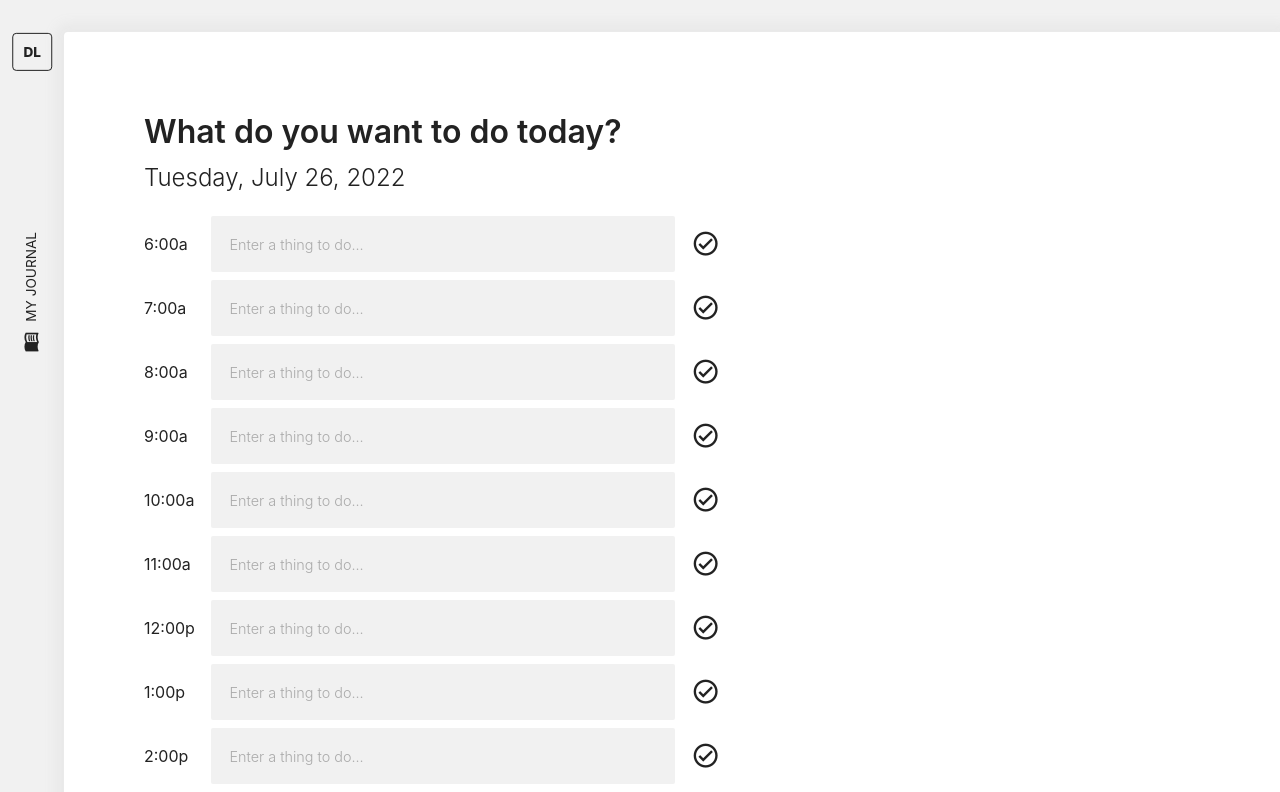
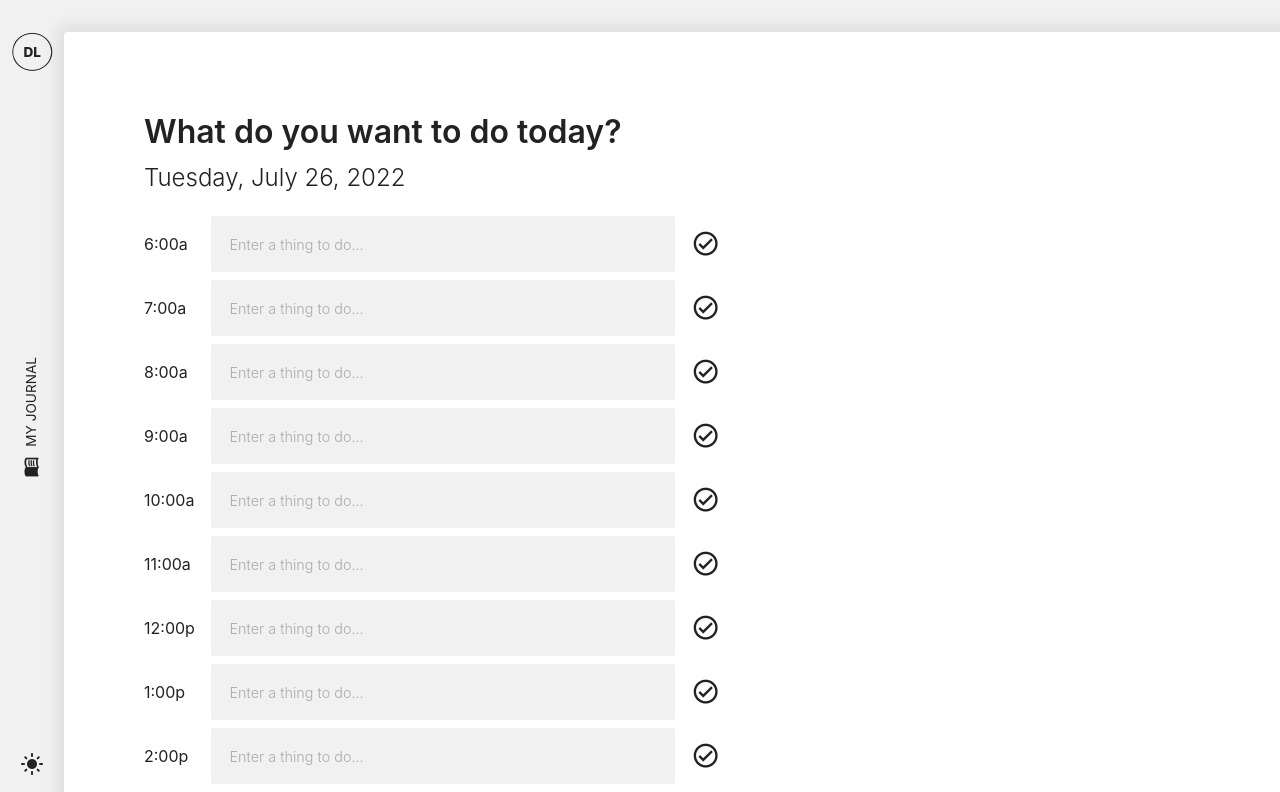
Before and after one commit to igdaloff/daylist, a Next.js app: page / in a window 1280 px wide. Shown: the top 792 px of the page. Built offline with nearby package versions, Linux system fonts and the light colour scheme.

Commit message:
dark mode toggle and cleanup mobile nav styles to use flexbox

```diff
--- a/components/Layout.js
+++ b/components/Layout.js
@@ -1,15 +1,23 @@
 import Nav from "./Nav";
+import { useState } from 'react'
 
 const Layout = ({ children }) => {
+
+  const [theme, setTheme] = useState('lightMode');
+
+  const toggleTheme = () => {
+    setTheme(theme === 'lightMode' ? 'darkMode' : 'lightMode')
+  }
+
   return (
-    <>
-      <Nav />
+    <div className={`theme ${theme}`}>
+      <Nav toggleTheme={toggleTheme} theme={theme} />
       <div className="content">
         <div className="content-inner">
           { children }
         </div>
       </div>
-    </>
+    </div>
    );
 }
 
--- a/components/Nav.js
+++ b/components/Nav.js
@@ -1,13 +1,14 @@
 import Link from 'next/link'
 
-const Nav = () => {
+const Nav = (props) => {
+
   return (
     <nav>
       <Link href="/"><a className="logo">DL</a></Link>
       <Link href="/days">
         <a className="journal-nav-link"><span className="material-icons-outlined">menu_book</span>My Journal</a>
       </Link>
-
+      <span className="themeToggle material-icons" onClick={props.toggleTheme}>{props.theme === 'lightMode' ? 'light_mode' : 'nightlight'}</span>
       {/* <Link href="/about"><a>About </a></Link> */}
     </nav>
    );
--- a/pages/_document.js
+++ b/pages/_document.js
@@ -1,11 +1,13 @@
-import Document, { Html, Head, Main, NextScript } from 'next/document'
+import { Html, Head, Main, NextScript } from 'next/document'
 
-class MyDocument extends Document {
-  render() {
+export default function Document() {
+
   return (
     <Html lang="en">
       <Head>
         <link href="https://fonts.googleapis.com/icon?family=Material+Icons+Outlined"
+        rel="stylesheet"></link>
+        <link href="https://fonts.googleapis.com/icon?family=Material+Icons"
       rel="stylesheet"></link>
       </Head>
       <body>
@@ -15,6 +17,3 @@ class MyDocument extends Document {
     </Html>
   )
 }
-}
-
-export default MyDocument
--- a/styles/Plan.module.scss
+++ b/styles/Plan.module.scss
@@ -1,7 +1,7 @@
 @import "variables.module.scss";
 
 .planForm{
-  margin-bottom: var(--space-10);
+  margin-bottom: var(--space-8);
   max-width: 36em;
 }
 
--- a/styles/index.scss
+++ b/styles/index.scss
@@ -6,12 +6,23 @@ body{
   margin: 0;
   font-family: -apple-system, BlinkMacSystemFont, Segoe UI, Roboto, Oxygen,
     Ubuntu, Cantarell, Fira Sans, Droid Sans, Helvetica Neue, sans-serif;
-  color: $black;
-  background: $light-grey;
 
   @media (max-width: 600px) {
     font-size: 95%;
   }
+}
+
+.theme{
+  overflow: auto;
+}
+.darkMode{
+  color: white;
+  background: $black;
+}
+
+.lightMode{
+  color: $black;
+  background: $light-grey;
 }
 
 a{
@@ -35,11 +46,15 @@ li, ul{
   margin: 0 var(--space-3) var(--space-3);
   box-shadow: 0px 0px 13px 8px rgba(158,158,158,0.1);
 
+  .darkMode &{
+    background-color: $black;
+  }
+
   @media (min-width: $small) {
     min-height: 100vw;
     margin: var(--space-5) 0 0 var(--space-7);
     padding: var(--space-8);
-    box-shadow: 0px 0px 13px 8px rgba(158,158,158,0.1);
+    box-shadow: 0px 0px 13px 8px rgba(158,158,158,0.2);
     border-radius: 4px 0 0 0;
   }
 }
@@ -59,15 +74,30 @@ h2{
 nav{
   display: flex;
   align-items: center;
-  padding: var(--space-2) var(--space-3);
+  padding: var(--space-2) 0;
   justify-content: space-between;
 
-  @media (min-width: $small) {
+  @media (min-width: $small){
     position: fixed;
+    width: calc(100vh - var(--space-5));
+    height: var(--space-7);
+    top: var(--space-5);
     transform: rotate(270deg) translateX(-100%);
     transform-origin: top left;
-    width: 100vh;
-    height: var(--space-7);
+    flex-direction: row-reverse;
+  }
+
+  @media (max-width: $small){
+    margin: 0 var(--space-3);
+  }
+
+  a, span{
+    transition: 0.2s ease-out;
+
+    &:hover{
+      color: $blue;
+    }
+  }
 }
 
 .logo{
@@ -75,9 +105,8 @@ nav{
   font-weight: 800;
   border: 1px solid;
   padding: 0.75em;
-    border-radius: 4px;
+  border-radius: 100%;
   cursor: pointer;
-    transition: 0.3s ease-out;
 
   &:hover{
     background: $blue;
@@ -85,11 +114,8 @@ nav{
   }
 
   @media (min-width: $small) {
-      position: absolute;
-      right: 0;
     transform: rotate(90deg);
     align-self: center;
-    }
   }
 }
 
@@ -98,15 +124,9 @@ nav{
   text-transform: uppercase;
   font-size: 0.85em;
   margin-left: 1em;
-  transition: 0.3s ease-out;
 
-  &:hover{
-    color: $blue;
-  }
   @media (min-width: $small) {
     text-align: center;
-    position: absolute;
-    right: 25%;
     align-self: center;
     padding-bottom: 2px;
     margin-bottom: -2px;
@@ -119,6 +139,18 @@ nav{
     margin-top: -2px;
   }
 }
+
+.themeToggle{
+  padding-bottom: 2em;
+  cursor: pointer;
+  transform: rotate(90deg);
+
+  @media (max-width: $small) {
+    display: none;
+  }
+}
+
+
 
 //Forms
 input, textarea{
```
Also changed, not shown: pages/_app.js (line endings or trailing spaces), styles/_mixins.scss (deleted), 1 other file (tests, documents, lock files or other folders). Lines whose indentation alone changed are shown as unchanged.
